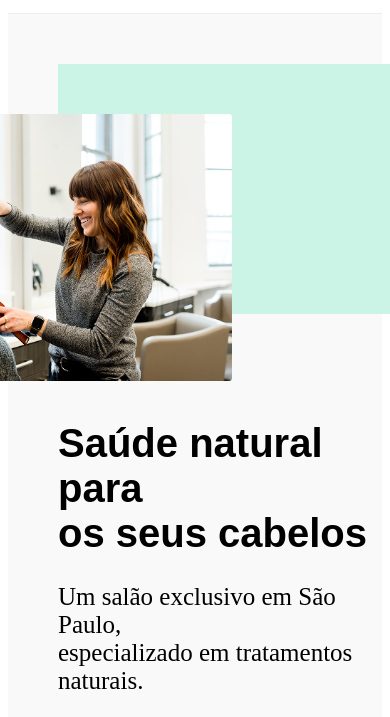
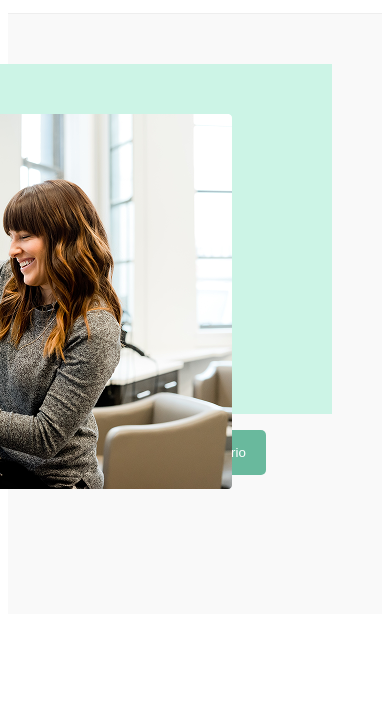
Before and after one commit to qurbonovabubakr/WEEK-4-home-work-1, a plain HTML site: page index.html in a window 390 px wide. Shown: the part 55-772 px from the top of the page. Drawn offline with Linux system fonts and the light colour scheme.

Commit message:
khatogiyo

```diff
--- a/style.css
+++ b/style.css
@@ -63,11 +63,13 @@
     background-color: #F9F9F9;
     height: 400px;
     margin: auto;
+    max-width: 1200px;
     position: relative;
 }
 .q{
     margin: auto;
     max-width: 1200px;
+    position: relative;
 }
 .q button{
     padding: 15px 20px;
@@ -83,6 +85,7 @@
     position: absolute;
     top: 100px;
     right:  150px;
+    margin: auto;
 }
 .qqq{
     position: absolute;
@@ -91,37 +94,8 @@
     background-color: #CCF4E6;
     top: 50px;
     right: 50px;
-}
-@media (max-width: 500px){
-    .qq{
-        width: 400px;
-        position: absolute;
-    }
-    .qqq{
-        width: 430px;
-        position: absolute;
-        left: 50px;
-        height: 250px;
-    }
-    .q{
-        position: absolute;
-        top: 380px;
-        font-size: 20px;
-        left: 50px;
-    }
-    .section1{
-        height: 550px;
-    }
-    .q p{
-        font-size: 25px;
-    }
-    .q button{
-        padding: 25px 100px;
-        position: absolute;
-        left: 10px;
-        font-weight: bold;
-        font-size: 15px;
-    }
+    margin: auto;
+    max-width: 1200px;
 }
 .section2{
     position: relative;
```
